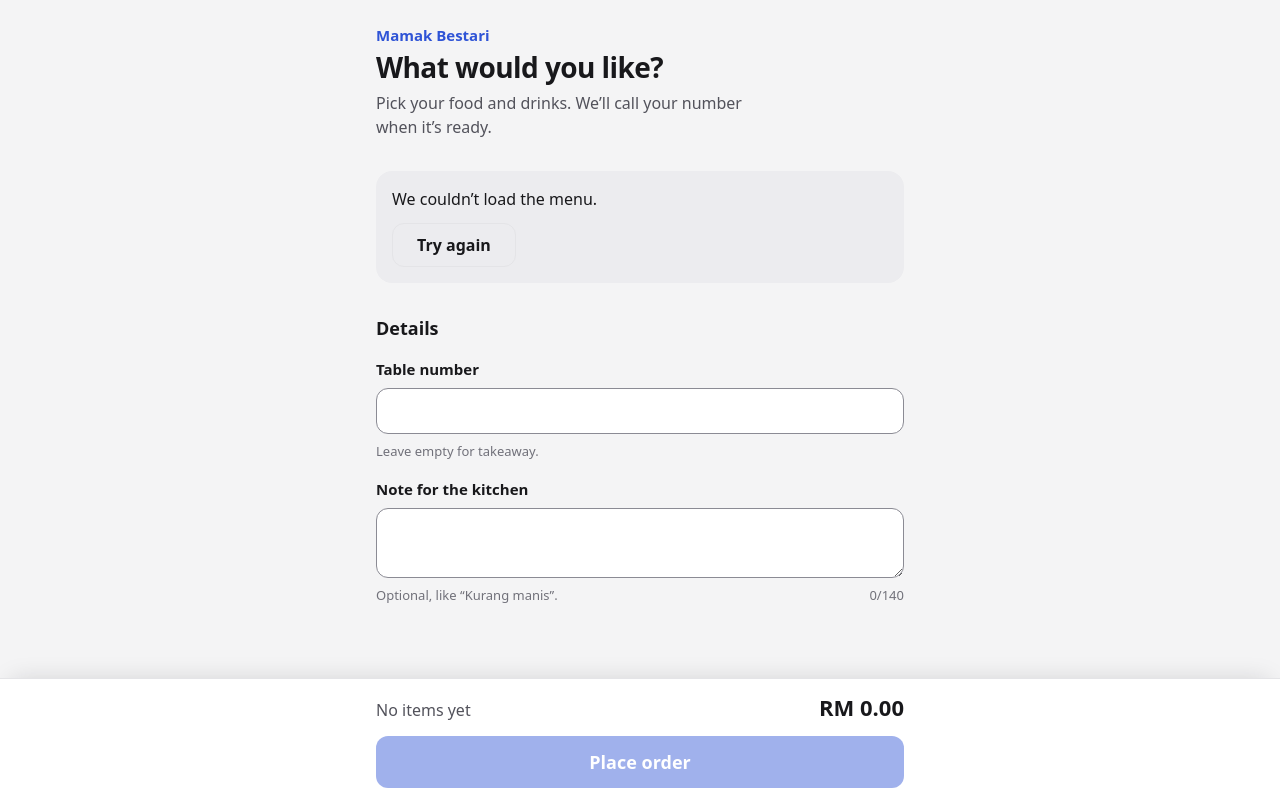
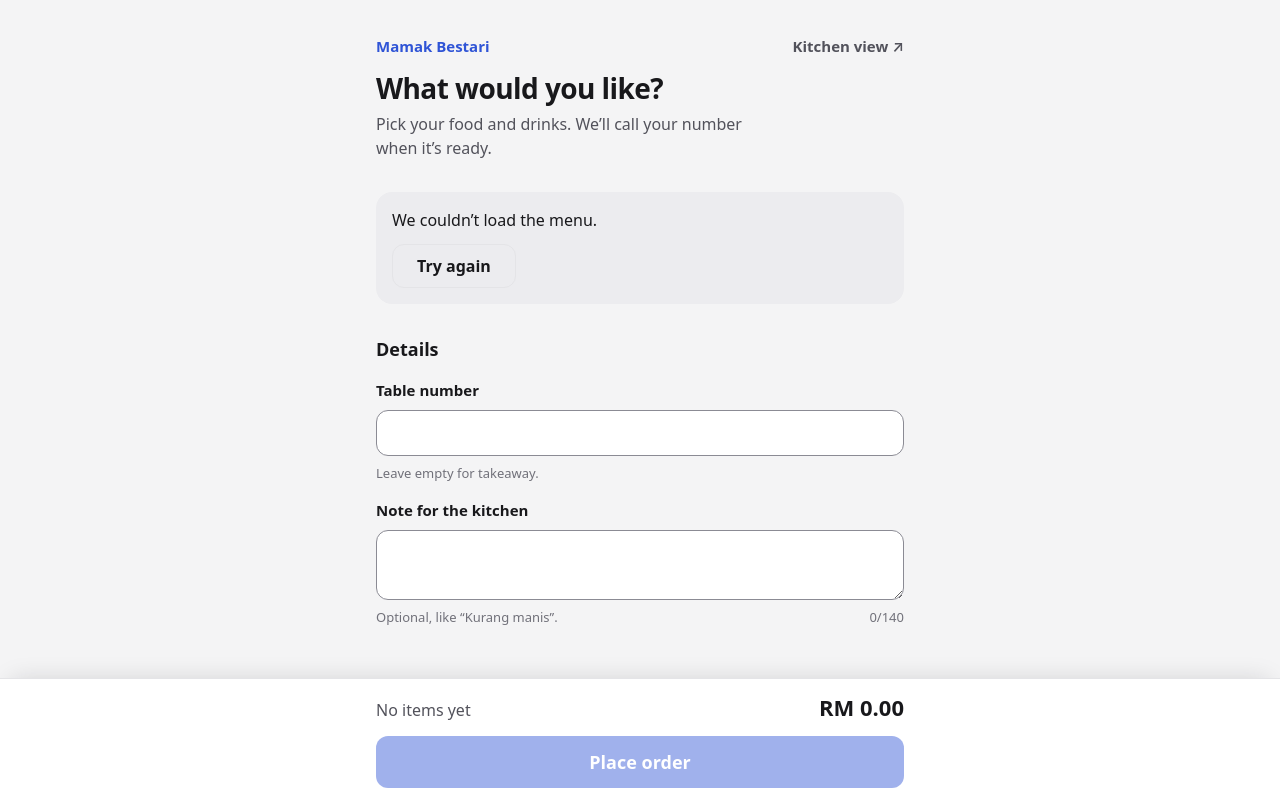
Before and after one commit to HyTechster/Live-Order-System, a website with bundled scripts: page public/index.html in a window 1280 px wide. Built offline with nearby package versions, Linux system fonts and the light colour scheme; files whose address does not match are found by name.

Commit message:
Add kitchen view button

```diff
--- a/public/css/order.css
+++ b/public/css/order.css
@@ -10,10 +10,40 @@
   padding-bottom: calc(170px + env(safe-area-inset-bottom));
 }
 
+.shop-top {
+  display: flex;
+  align-items: center;
+  justify-content: space-between;
+  gap: var(--s-3);
+}
+
 .shop-name {
   font-size: var(--fs-sm);
   font-weight: 700;
   color: var(--accent);
+}
+
+/* Opens the kitchen board in a new tab. Quiet so it never competes with ordering. */
+.view-switch {
+  display: inline-flex;
+  align-items: center;
+  gap: var(--s-1);
+  min-height: var(--tap);
+  padding: 0 var(--s-3);
+  margin-right: calc(var(--s-3) * -1);
+  border-radius: var(--r-control);
+  font-size: var(--fs-sm);
+  font-weight: 600;
+  color: var(--text-2);
+  text-decoration: none;
+  white-space: nowrap;
+  -webkit-tap-highlight-color: transparent;
+  transition: background-color 150ms var(--ease), color 150ms var(--ease);
+}
+
+.view-switch:hover {
+  background: var(--received-soft);
+  color: var(--text);
 }
 
 .shop h1 {
--- a/public/index.html
+++ b/public/index.html
@@ -13,7 +13,12 @@
 <body class="customer">
   <form id="order-form" class="page" novalidate>
     <header class="shop">
-      <p class="shop-name" translate="no">Mamak Bestari</p>
+      <div class="shop-top">
+        <p class="shop-name" translate="no">Mamak Bestari</p>
+        <a class="view-switch" href="/kitchen.html" target="_blank" rel="noopener">
+          Kitchen view <span aria-hidden="true">↗</span><span class="visually-hidden">(opens in a new tab)</span>
+        </a>
+      </div>
       <h1>What would you like?</h1>
       <p class="lede">Pick your food and drinks. We’ll call your number when it’s ready.</p>
     </header>
```
